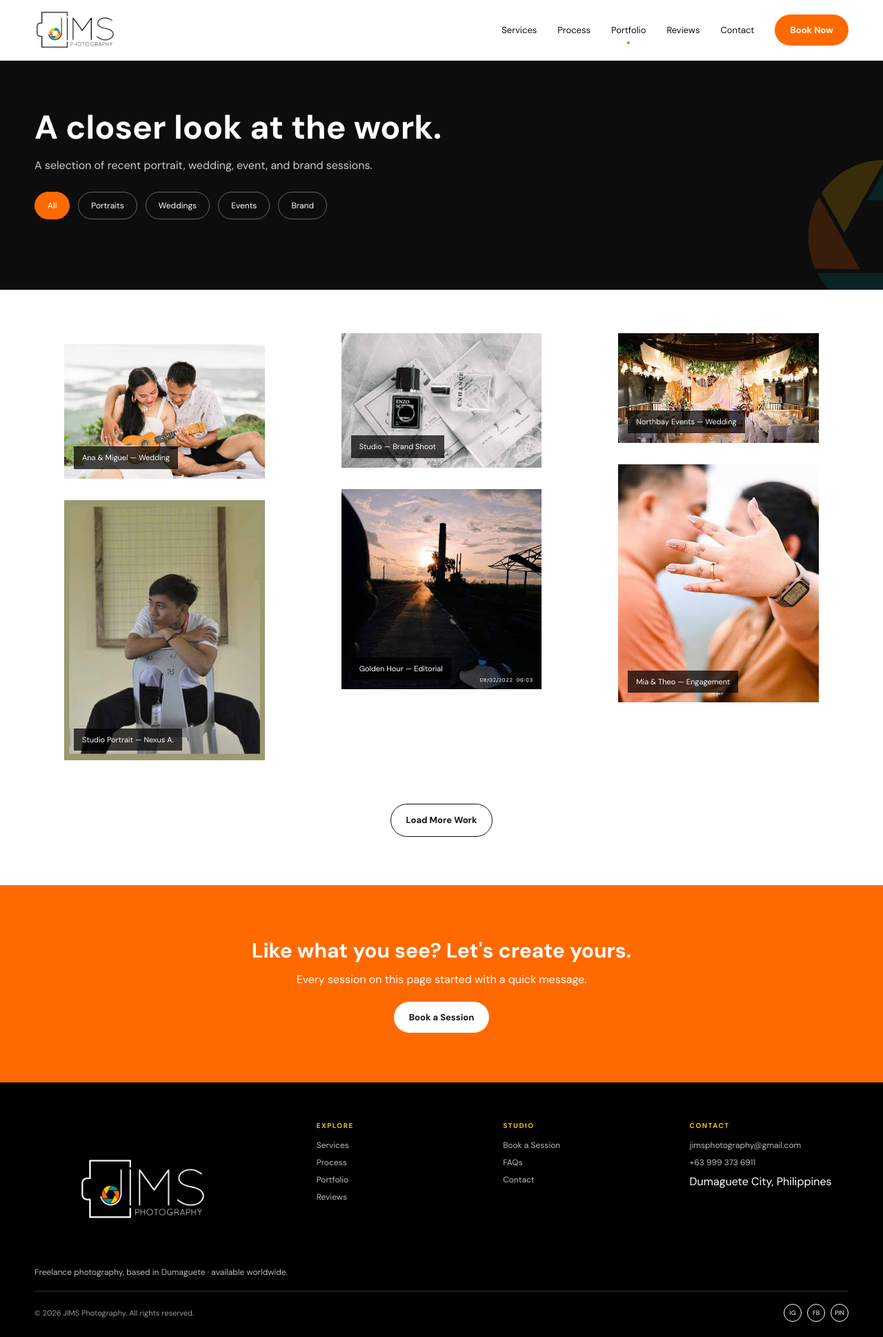
After one commit to jamesazrelsigasig/sigasig_project_webapp, a PHP site: page /portfolio.php in a window 1280 px wide. The commit adds this page. Shown: the whole page at 69% size. Run offline with PHP 8.4, Linux system fonts and the light colour scheme.

Commit message:
Add portfolio and reviews pages

```diff
--- /dev/null
+++ b/portfolio.php
@@ -0,0 +1,136 @@
+<!doctype html>
+<html lang="en">
+  <head>
+    <meta charset="utf-8">
+    <meta name="viewport" content="width=device-width,initial-scale=1">
+  <title>Portfolio · JIMS Photography</title>
+  <link rel="stylesheet" href="styles.css?v=20260908">
+</head>
+<body class="page-portfolio">
+  <header class="site-header">
+    <div class="container nav">
+      <a class="brand" href="index.php">
+        <img src="assets/site/Logo Black.png" alt="JIMS Photography" style="height: 58px; width: auto;">
+      </a>
+  <nav class="nav-links">
+  <a href="services.php">Services</a>
+<a href="process.php">Process</a>
+<a class="active" href="portfolio.php">Portfolio</a>
+<a href="reviews.php">Reviews</a>
+<a href="contact.php">Contact</a>
+<a class="btn" href="booking.php">Book Now</a>
+</nav>
+<button class="hamb">☰</button>
+</div>
+</header>
+<section class="page-hero">
+  <div class="container">
+  <h1>A closer look at the work.</h1>
+<p>A selection of recent portrait, wedding, event, and brand sessions.</p>
+<div class="filters">
+<button class="filter active" data-filter="all" type="button">All</button>
+<button class="filter" data-filter="portrait" type="button">Portraits</button>
+<button class="filter" data-filter="wedding" type="button">Weddings</button>
+<button class="filter" data-filter="event" type="button">Events</button>
+<button class="filter" data-filter="brand" type="button">Brand</button>
+</div>
+</div>
+</section>
+<main>
+  <div class="container portfolio-grid">
+    <figure class="portfolio-item" data-category="wedding" data-story="Ana and Miguel wanted their wedding photographs to feel calm, honest, and full of the little moments they might otherwise miss. We began with the quiet preparation before the ceremony, then followed the glances, laughter, and happy chaos as their families came together. The final story moves between wide celebrations and close details, keeping the feeling of the day at its center.">
+      <img src="assets/site/wedding2.jpg" alt="Ana & Miguel wedding">
+    <figcaption>Ana & Miguel — Wedding</figcaption>
+  </figure>
+  <figure class="portfolio-item" data-category="portrait" data-story="Nexus A. chose a simple studio portrait session built around soft light and natural expressions. Instead of rushing through a list of poses, we left room for movement, conversation, and the small changes in expression that make a portrait feel alive. The result is a collection that feels polished without losing the person behind the image.">
+    <img src="assets/site/portrait.jpg" alt="Studio Portrait">
+  <figcaption>Studio Portrait — Nexus A.</figcaption>
+</figure>
+<figure class="portfolio-item" data-category="brand" data-story="This brand shoot was created to give the studio a visual identity that felt warm, considered, and recognizably theirs. We photographed the products carefully, but we also made space for the hands, tools, and people behind the work. That balance gave the final gallery enough variety for social media, website pages, and everyday storytelling.">
+  <img src="assets/site/brand.jpg" alt="Brand shoot">
+<figcaption>Studio — Brand Shoot</figcaption>
+</figure>
+<figure class="portfolio-item" data-category="event" data-story="The Golden Hour editorial followed the last light of the day from the first warm glow to the final colors above the horizon. We kept the pace unhurried and let the setting shape the photographs, using the changing light to create movement, depth, and a strong sense of place. The finished story feels cinematic while still keeping the moment believable.">
+  <img src="assets/site/editorial.jpg" alt="Golden Hour editorial">
+<figcaption>Golden Hour — Editorial</figcaption>
+</figure>
+<figure class="portfolio-item" data-category="wedding" data-story="Northbay Events was full of energy, color, and people coming together in one shared celebration. The coverage moved between the wide atmosphere of the venue and the small details that made the day personal: a hand reaching across the table, a quick laugh between friends, and the quiet reset before the next part of the event. The gallery keeps that full rhythm intact.">
+  <img src="assets/site/wedding.jpg" alt="Northbay Events wedding">
+<figcaption>Northbay Events — Wedding</figcaption>
+</figure>
+<figure class="portfolio-item" data-category="event" data-story="Mia and Theo's engagement session was relaxed and playful from the beginning. We walked, talked, and let the location provide natural reasons to pause instead of forcing formal poses. By the end, they had forgotten about the camera, which gave the photographs the easy affection and excitement of two people starting their next chapter together.">
+  <img src="assets/site/engagement.jpg" alt="Engagement session">
+<figcaption>Mia & Theo — Engagement</figcaption>
+</figure>
+<figure class="portfolio-item" data-category="event" data-story="Golden Riders brought a strong sense of freedom to the shoreline, with the sound of the engines and the open road setting the mood. We kept the frames wide and cinematic to show the movement of the ride against the landscape, then moved closer for the quiet pauses between stops. The story is about both the journey and the people sharing it.">
+  <img src="assets/site/riders.jpg" alt="Motorcycles by the beach">
+<figcaption>Golden Riders — By the Beach</figcaption>
+</figure>
+<figure class="portfolio-item" data-category="brand" data-story="This event-focused product session was planned around clear, useful images that could work across announcements, social posts, and future communications. Alongside the key details, we photographed the atmosphere and the people who gave the day its character. The final set gives the organizers both practical coverage and a strong sense of the experience.">
+  <img src="assets/site/commercial.jpg" alt="Product shoot">
+<figcaption>School Event — Candid</figcaption>
+</figure>
+<figure class="portfolio-item" data-category="portrait" data-story="The beachside sunset portrait was kept deliberately simple: good light, a familiar shoreline, and enough quiet for the subject's character to lead. As the sun dropped, the colors changed from bright gold to softer blue, giving us several moods without changing the relaxed feeling of the session. The strongest frame came from letting the moment breathe.">
+  <img src="assets/site/sunset.jpg" alt="Beachside sunset portrait">
+<figcaption>Sunset Portraits — Beachside</figcaption>
+</figure>
+</div>
+<div class="portfolio-more">
+<button class="btn outline load-more-btn" type="button">Load More Work</button>
+</div>
+<section class="cta mt-60">
+  <div class="container">
+  <h2>Like what you see? Let's create yours.</h2>
+<p>Every session on this page started with a quick message.</p>
+<a class="btn light" href="booking.php">Book a Session</a>
+</div>
+</section>
+</main>
+<footer class="footer">
+  <div class="container">
+    <div class="footer-grid">
+      <div>
+        <a class="brand" href="index.php">
+          <img src="assets/site/Logo White.png" alt="JIMS Photography" style="height: 150px; width: auto;">
+        </a>
+  <p>Freelance photography, based in Dumaguete · available worldwide.</p>
+</div>
+<div>
+<h4>Explore</h4>
+<div class="footer-links">
+<a href="services.php">Services</a>
+<a href="process.php">Process</a>
+<a href="portfolio.php">Portfolio</a>
+<a href="reviews.php">Reviews</a>
+</div>
+</div>
+<div>
+<h4>Studio</h4>
+<div class="footer-links">
+<a href="booking.php">Book a Session</a>
+<a href="services.php#faq">FAQs</a>
+<a href="contact.php">Contact</a>
+</div>
+</div>
+<div>
+<h4>Contact</h4>
+<div class="footer-links">
+<a href="mailto:jimsphotography@gmail.com">jimsphotography@gmail.com</a>
+<a href="tel:+639993736911">+63 999 373 6911</a>
+<span>Dumaguete City, Philippines</span>
+</div>
+</div>
+</div>
+<div class="footer-bottom">
+<span>© 2026 JIMS Photography. All rights reserved.</span>
+<div class="socials">
+<span>IG</span>
+<span>FB</span>
+<span>PIN</span>
+</div>
+</div>
+</div>
+</footer>
+<script src="script.js?v=20260908"></script>
+</body>
+</html>
--- a/script.js
+++ b/script.js
@@ -23,4 +23,38 @@ document.addEventListener('DOMContentLoaded', () => {
       if (indicator) indicator.textContent = opened ? '−' : '+';
     });
   });
+
+  const gallery = document.querySelector('.portfolio-grid');
+  if (gallery) {
+    const items = [...gallery.querySelectorAll('.portfolio-item')];
+    const more = document.querySelector('.load-more-btn');
+    let filter = 'all';
+    let visible = 6;
+
+    const render = () => {
+      const matches = items.filter((item) => filter === 'all' || item.dataset.category === filter);
+      items.forEach((item) => {
+        item.hidden = !matches.includes(item) || matches.indexOf(item) >= visible;
+      });
+      if (more) more.hidden = matches.length <= visible;
+    };
+
+    document.querySelectorAll('.filter').forEach((button) => {
+      button.addEventListener('click', () => {
+        filter = button.dataset.filter;
+        visible = 6;
+        document.querySelectorAll('.filter').forEach((item) => {
+          item.classList.toggle('active', item === button);
+        });
+        render();
+      });
+    });
+
+    more?.addEventListener('click', () => {
+      visible += 3;
+      render();
+    });
+
+    render();
+  }
 });
```
Also changed, not shown: index.php (+6 -6 lines), reviews.php (added, +127 -0 lines), assets/site/commercial.jpg (added), assets/site/editorial.jpg (added), assets/site/engagement.jpg (added), assets/site/riders.jpg (added), assets/site/sunset.jpg (added).
